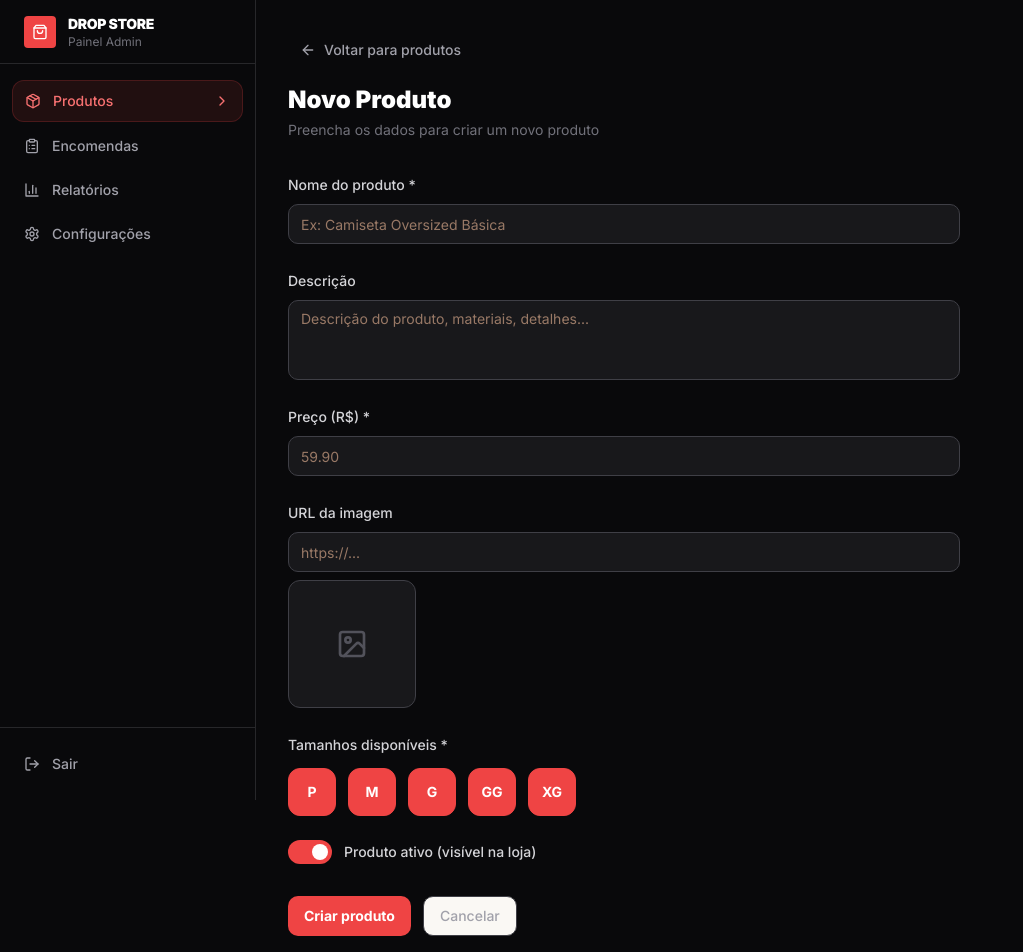
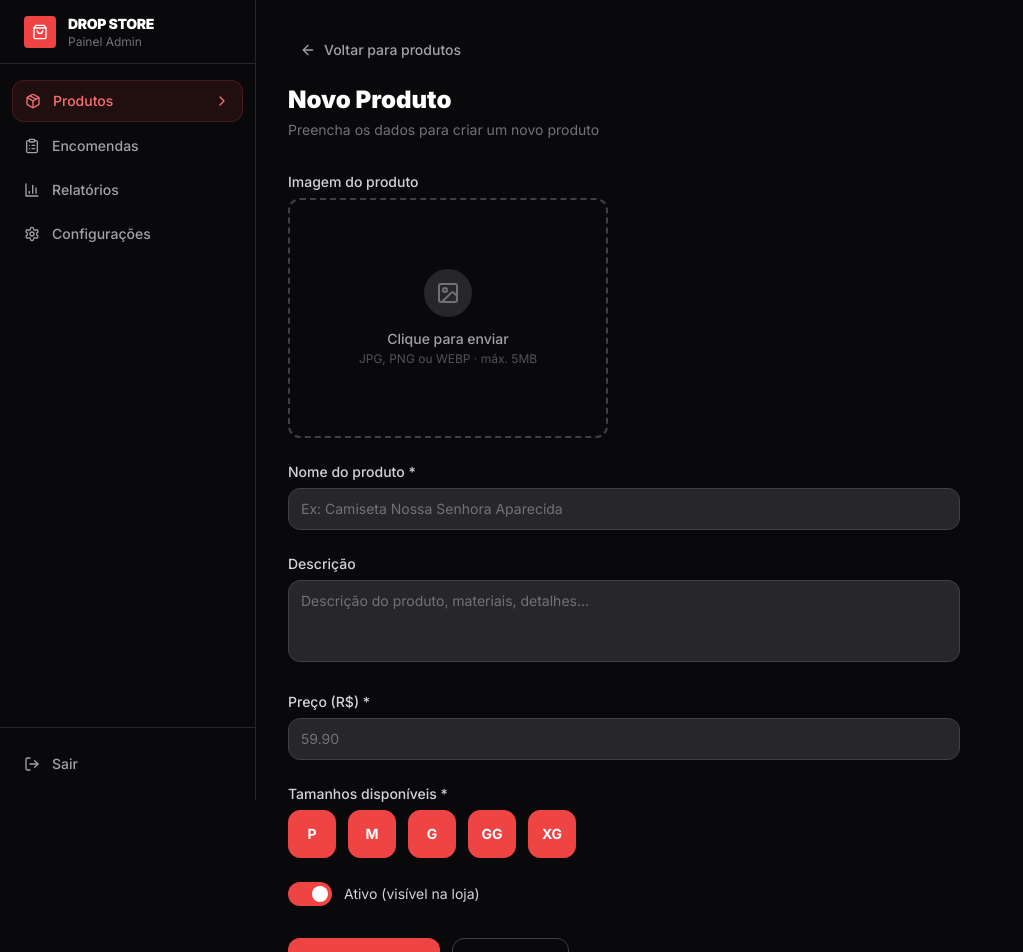
Before and after one commit to vendasraizmadeira-prog/Drop, a Next.js app: page /admin/products/new in a window 1280 px wide. Shown: the top 952 px of the page, without its empty margins (0-1023 px from the left). Built offline with nearby package versions, Linux system fonts and the light colour scheme; a web font is replaced by a local one.

Commit message:
feat: upload de imagem via supabase storage

```diff
--- a/app/admin/products/product-form.tsx
+++ b/app/admin/products/product-form.tsx
@@ -1,14 +1,10 @@
 'use client'
 
-import { useState } from 'react'
+import { useState, useRef } from 'react'
 import { useRouter } from 'next/navigation'
 import { toast } from 'sonner'
-import { Loader2, ImageIcon } from 'lucide-react'
+import { Loader2, Upload, X, ImageIcon } from 'lucide-react'
 import Image from 'next/image'
-import { Button } from '@/components/ui/button'
-import { Input } from '@/components/ui/input'
-import { Label } from '@/components/ui/label'
-import { Textarea } from '@/components/ui/textarea'
 import { formatCurrency } from '@/lib/utils'
 import type { Product, Size } from '@/types'
 
@@ -21,7 +17,9 @@ interface ProductFormProps {
 
 export function ProductForm({ product, mode }: ProductFormProps) {
   const router = useRouter()
+  const fileInputRef = useRef<HTMLInputElement>(null)
   const [loading, setLoading] = useState(false)
+  const [uploading, setUploading] = useState(false)
   const [form, setForm] = useState({
     name: product?.name || '',
     description: product?.description || '',
@@ -38,6 +36,35 @@ export function ProductForm({ product, mode }: ProductFormProps) {
         ? prev.sizes.filter((s) => s !== size)
         : [...prev.sizes, size],
     }))
+  }
+
+  async function handleFileChange(e: React.ChangeEvent<HTMLInputElement>) {
+    const file = e.target.files?.[0]
+    if (!file) return
+
+    setUploading(true)
+    try {
+      const data = new FormData()
+      data.append('file', file)
+
+      const res = await fetch('/api/upload', { method: 'POST', body: data })
+      const json = await res.json()
+
+      if (!res.ok) throw new Error(json.message || 'Erro no upload')
+
+      setForm((prev) => ({ ...prev, image_url: json.url }))
+      toast.success('Imagem enviada!')
+    } catch (err) {
+      toast.error(err instanceof Error ? err.message : 'Erro ao enviar imagem')
+    } finally {
+      setUploading(false)
+      // Limpa o input para permitir reenvio do mesmo arquivo
+      if (fileInputRef.current) fileInputRef.current.value = ''
+    }
+  }
+
+  function handleRemoveImage() {
+    setForm((prev) => ({ ...prev, image_url: '' }))
   }
 
   async function handleSubmit(e: React.FormEvent) {
@@ -80,36 +107,113 @@ export function ProductForm({ product, mode }: ProductFormProps) {
     }
   }
 
+  const inputClass = "w-full bg-zinc-800 border border-zinc-700 text-white rounded-lg px-3 py-2.5 text-sm focus:outline-none focus:ring-2 focus:ring-red-500 focus:border-red-500 placeholder:text-zinc-500"
+  const labelClass = "block text-sm font-medium text-zinc-300 mb-1.5"
+
   return (
     <form onSubmit={handleSubmit} className="space-y-6 max-w-2xl">
+
+      {/* Upload de imagem */}
+      <div>
+        <label className={labelClass}>Imagem do produto</label>
+
+        {form.image_url ? (
+          /* Preview da imagem */
+          <div className="relative w-full aspect-[4/3] max-w-xs rounded-xl overflow-hidden border border-zinc-700 group">
+            <Image
+              src={form.image_url}
+              alt="Preview"
+              fill
+              className="object-cover"
+              sizes="320px"
+            />
+            {/* Overlay com ações */}
+            <div className="absolute inset-0 bg-black/0 group-hover:bg-black/50 transition-all flex items-center justify-center gap-3 opacity-0 group-hover:opacity-100">
+              <button
+                type="button"
+                onClick={() => fileInputRef.current?.click()}
+                disabled={uploading}
+                className="bg-white text-zinc-800 text-xs font-semibold px-3 py-2 rounded-lg flex items-center gap-1.5 hover:bg-zinc-100"
+              >
+                <Upload className="h-3.5 w-3.5" />
+                Trocar
+              </button>
+              <button
+                type="button"
+                onClick={handleRemoveImage}
+                className="bg-red-500 text-white text-xs font-semibold px-3 py-2 rounded-lg flex items-center gap-1.5 hover:bg-red-600"
+              >
+                <X className="h-3.5 w-3.5" />
+                Remover
+              </button>
+            </div>
+          </div>
+        ) : (
+          /* Área de upload */
+          <button
+            type="button"
+            onClick={() => fileInputRef.current?.click()}
+            disabled={uploading}
+            className="w-full max-w-xs aspect-[4/3] border-2 border-dashed border-zinc-700 rounded-xl flex flex-col items-center justify-center gap-3 hover:border-red-500 hover:bg-zinc-900 transition-all cursor-pointer disabled:opacity-60"
+          >
+            {uploading ? (
+              <>
+                <Loader2 className="h-8 w-8 text-zinc-500 animate-spin" />
+                <p className="text-sm text-zinc-500">Enviando...</p>
+              </>
+            ) : (
+              <>
+                <div className="w-12 h-12 rounded-full bg-zinc-800 flex items-center justify-center">
+                  <ImageIcon className="h-6 w-6 text-zinc-500" />
+                </div>
+                <div className="text-center">
+                  <p className="text-sm font-medium text-zinc-400">Clique para enviar</p>
+                  <p className="text-xs text-zinc-600 mt-0.5">JPG, PNG ou WEBP · máx. 5MB</p>
+                </div>
+              </>
+            )}
+          </button>
+        )}
+
+        {/* Input oculto */}
+        <input
+          ref={fileInputRef}
+          type="file"
+          accept="image/jpeg,image/png,image/webp"
+          onChange={handleFileChange}
+          className="hidden"
+        />
+      </div>
+
       {/* Nome */}
-      <div className="space-y-2">
-        <Label className="text-zinc-300">Nome do produto *</Label>
-        <Input
+      <div>
+        <label className={labelClass}>Nome do produto *</label>
+        <input
+          type="text"
           value={form.name}
           onChange={(e) => setForm({ ...form, name: e.target.value })}
-          placeholder="Ex: Camiseta Oversized Básica"
+          placeholder="Ex: Camiseta Nossa Senhora Aparecida"
           required
-          className="bg-zinc-900 border-zinc-700 text-white"
+          className={inputClass}
         />
       </div>
 
       {/* Descrição */}
-      <div className="space-y-2">
-        <Label className="text-zinc-300">Descrição</Label>
-        <Textarea
+      <div>
+        <label className={labelClass}>Descrição</label>
+        <textarea
           value={form.description}
           onChange={(e) => setForm({ ...form, description: e.target.value })}
           placeholder="Descrição do produto, materiais, detalhes..."
           rows={3}
-          className="bg-zinc-900 border-zinc-700 text-white resize-none"
+          className={`${inputClass} resize-none`}
         />
       </div>
 
       {/* Preço */}
-      <div className="space-y-2">
-        <Label className="text-zinc-300">Preço (R$) *</Label>
-        <Input
+      <div>
+        <label className={labelClass}>Preço (R$) *</label>
+        <input
           type="number"
           step="0.01"
           min="0"
@@ -117,45 +221,18 @@ export function ProductForm({ product, mode }: ProductFormProps) {
           onChange={(e) => setForm({ ...form, price: e.target.value })}
           placeholder="59.90"
           required
-          className="bg-zinc-900 border-zinc-700 text-white"
+          className={inputClass}
         />
         {form.price && !isNaN(parseFloat(form.price)) && (
-          <p className="text-xs text-zinc-500">
+          <p className="text-xs text-zinc-500 mt-1">
             Valor: {formatCurrency(parseFloat(form.price))}
           </p>
         )}
       </div>
 
-      {/* Imagem URL */}
-      <div className="space-y-2">
-        <Label className="text-zinc-300">URL da imagem</Label>
-        <Input
-          value={form.image_url}
-          onChange={(e) => setForm({ ...form, image_url: e.target.value })}
-          placeholder="https://..."
-          className="bg-zinc-900 border-zinc-700 text-white"
-        />
-        {form.image_url && (
-          <div className="relative w-32 h-32 rounded-lg overflow-hidden border border-zinc-700">
-            <Image
-              src={form.image_url}
-              alt="Preview"
-              fill
-              className="object-cover"
-              onError={() => setForm({ ...form, image_url: '' })}
-            />
-          </div>
-        )}
-        {!form.image_url && (
-          <div className="w-32 h-32 rounded-lg border border-zinc-700 bg-zinc-900 flex items-center justify-center">
-            <ImageIcon className="h-8 w-8 text-zinc-600" />
-          </div>
-        )}
-      </div>
-
       {/* Tamanhos */}
-      <div className="space-y-3">
-        <Label className="text-zinc-300">Tamanhos disponíveis *</Label>
+      <div>
+        <label className={labelClass}>Tamanhos disponíveis *</label>
         <div className="flex gap-3">
           {SIZES.map((size) => (
             <button
@@ -174,7 +251,7 @@ export function ProductForm({ product, mode }: ProductFormProps) {
         </div>
       </div>
 
-      {/* Status */}
+      {/* Status ativo */}
       <div className="flex items-center gap-3">
         <button
           type="button"
@@ -183,43 +260,36 @@ export function ProductForm({ product, mode }: ProductFormProps) {
             form.active ? 'bg-red-500' : 'bg-zinc-700'
           }`}
         >
-          <span
-            className={`inline-block h-4 w-4 rounded-full bg-white transition-transform ${
-              form.active ? 'translate-x-6' : 'translate-x-1'
-            }`}
-          />
+          <span className={`inline-block h-4 w-4 rounded-full bg-white transition-transform ${
+            form.active ? 'translate-x-6' : 'translate-x-1'
+          }`} />
         </button>
-        <Label className="text-zinc-300 cursor-pointer" onClick={() => setForm({ ...form, active: !form.active })}>
-          {form.active ? 'Produto ativo (visível na loja)' : 'Produto inativo (oculto na loja)'}
-        </Label>
+        <span
+          className="text-sm text-zinc-300 cursor-pointer"
+          onClick={() => setForm({ ...form, active: !form.active })}
+        >
+          {form.active ? 'Ativo (visível na loja)' : 'Inativo (oculto na loja)'}
+        </span>
       </div>
 
       {/* Actions */}
       <div className="flex gap-3 pt-2">
-        <Button
+        <button
           type="submit"
-          disabled={loading}
-          className="bg-red-500 hover:bg-red-600 text-white font-bold"
+          disabled={loading || uploading}
+          className="bg-red-500 hover:bg-red-600 text-white font-bold px-6 py-2.5 rounded-lg transition-colors disabled:opacity-60 flex items-center gap-2"
         >
           {loading ? (
-            <>
-              <Loader2 className="mr-2 h-4 w-4 animate-spin" />
-              Salvando...
-            </>
-          ) : mode === 'edit' ? (
-            'Salvar alterações'
-          ) : (
-            'Criar produto'
-          )}
-        </Button>
-        <Button
+            <><Loader2 className="h-4 w-4 animate-spin" /> Salvando...</>
+          ) : mode === 'edit' ? 'Salvar alterações' : 'Criar produto'}
+        </button>
+        <button
           type="button"
-          variant="outline"
           onClick={() => router.back()}
-          className="border-zinc-700 text-zinc-400 hover:text-white"
+          className="border border-zinc-700 text-zinc-400 hover:text-white px-6 py-2.5 rounded-lg transition-colors"
         >
           Cancelar
-        </Button>
+        </button>
       </div>
     </form>
   )
--- /dev/null
+++ b/app/api/upload/route.ts
@@ -0,0 +1,67 @@
+import { NextRequest, NextResponse } from 'next/server'
+import { createClient } from '@supabase/supabase-js'
+
+const BUCKET = 'product-images'
+
+function getClient() {
+  return createClient(
+    process.env.NEXT_PUBLIC_SUPABASE_URL!,
+    process.env.NEXT_PUBLIC_SUPABASE_ANON_KEY!
+  )
+}
+
+export async function POST(request: NextRequest) {
+  try {
+    const formData = await request.formData()
+    const file = formData.get('file') as File
+
+    if (!file) {
+      return NextResponse.json({ message: 'Nenhum arquivo enviado' }, { status: 400 })
+    }
+
+    // Valida tipo
+    const validTypes = ['image/jpeg', 'image/png', 'image/webp', 'image/jpg']
+    if (!validTypes.includes(file.type)) {
+      return NextResponse.json({ message: 'Formato inválido. Use JPG, PNG ou WEBP.' }, { status: 400 })
+    }
+
+    // Valida tamanho (5MB)
+    if (file.size > 5 * 1024 * 1024) {
+      return NextResponse.json({ message: 'Imagem muito grande. Máximo 5MB.' }, { status: 400 })
+    }
+
+    const supabase = getClient()
+
+    // Nome único para o arquivo
+    const ext = file.name.split('.').pop()
+    const fileName = `${Date.now()}-${Math.random().toString(36).slice(2)}.${ext}`
+
+    // Converte File para ArrayBuffer
+    const arrayBuffer = await file.arrayBuffer()
+    const buffer = new Uint8Array(arrayBuffer)
+
+    // Faz upload para o Supabase Storage
+    const { data, error } = await supabase.storage
+      .from(BUCKET)
+      .upload(fileName, buffer, {
+        contentType: file.type,
+        upsert: false,
+      })
+
+    if (error) {
+      console.error('Upload error:', error)
+      return NextResponse.json(
+        { message: `Erro no upload: ${error.message}` },
+        { status: 500 }
+      )
+    }
+
+    // Pega a URL pública
+    const { data: urlData } = supabase.storage.from(BUCKET).getPublicUrl(data.path)
+
+    return NextResponse.json({ url: urlData.publicUrl }, { status: 201 })
+  } catch (err) {
+    console.error(err)
+    return NextResponse.json({ message: 'Erro interno no upload' }, { status: 500 })
+  }
+}
```
